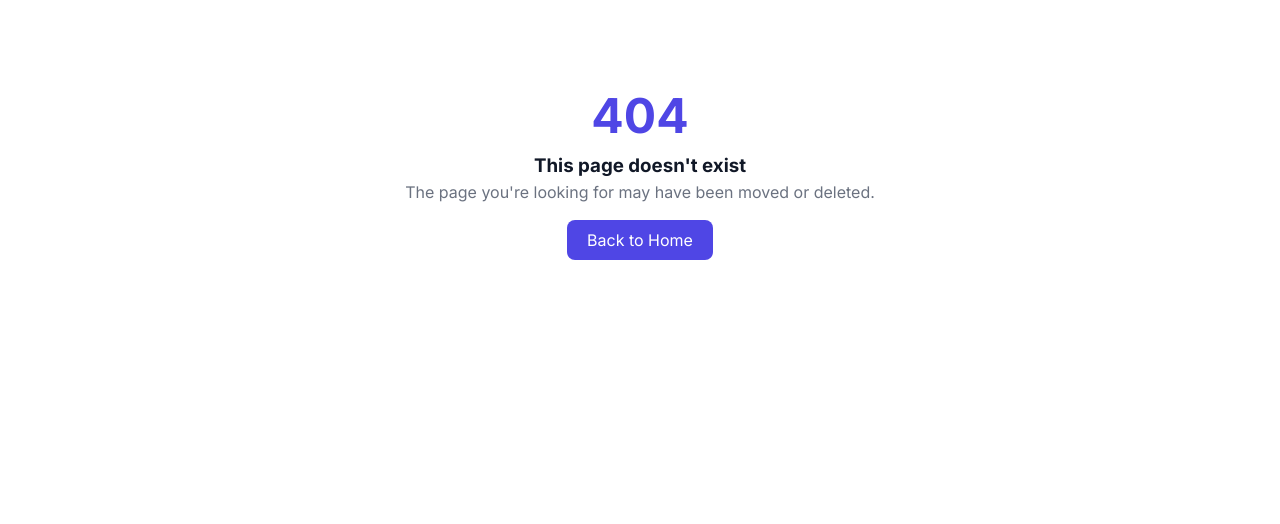
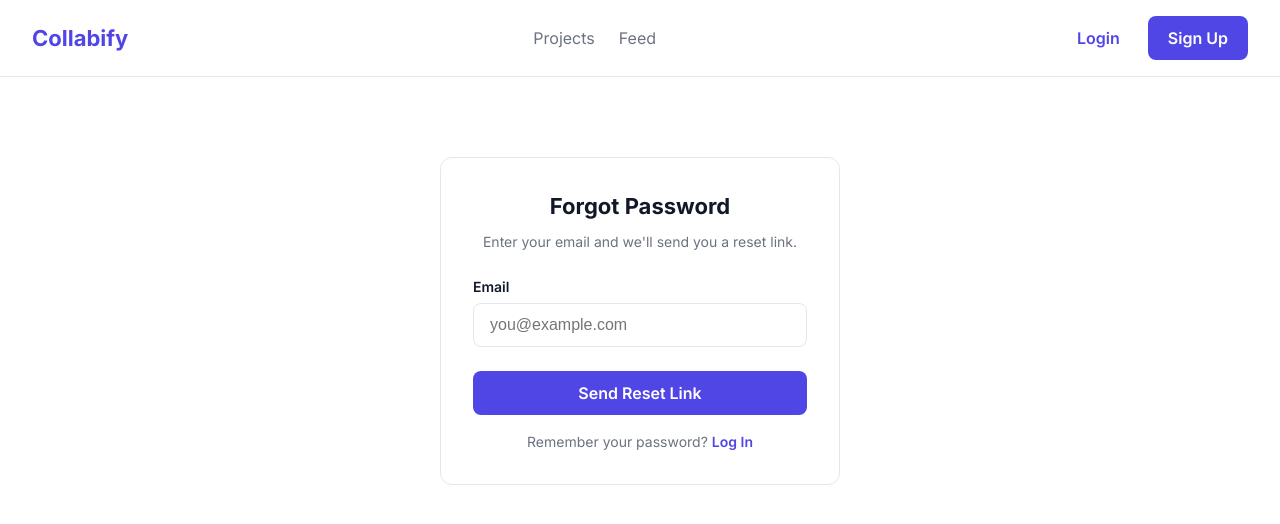
Before and after one commit to Moazam80/collabify, a React (Vite) app in the folder frontend/: page /forgot-password in a window 1280 px wide. Before the commit this address had no page. Shown: the top 524 px of the page. Built offline with nearby package versions, Linux system fonts and the light colour scheme.

Commit message:
feat: add Forgot Password link to Login page

```diff
--- a/frontend/src/App.jsx
+++ b/frontend/src/App.jsx
@@ -2,6 +2,7 @@ import { BrowserRouter, Routes, Route } from "react-router-dom";
 import Landing from "./pages/Landing";
 import Login from "./pages/Login";
 import Register from "./pages/Register";
+import ForgotPassword from "./pages/ForgotPassword";
 import NotFound from "./pages/NotFound";
 
 function App() {
@@ -11,6 +12,7 @@ function App() {
         <Route path="/" element={<Landing />} />
         <Route path="/login" element={<Login />} />
         <Route path="/register" element={<Register />} />
+        <Route path="/forgot-password" element={<ForgotPassword />} />
         <Route path="*" element={<NotFound />} />
       </Routes>
     </BrowserRouter>
--- /dev/null
+++ b/frontend/src/pages/ForgotPassword.jsx
@@ -0,0 +1,138 @@
+import { useState } from "react";
+import { Link } from "react-router-dom";
+import Navbar from "../components/Navbar";
+
+function ForgotPassword() {
+  const [email, setEmail] = useState("");
+  const [submitted, setSubmitted] = useState(false);
+
+  function handleSubmit(e) {
+    e.preventDefault();
+    console.log("Password reset requested for:", email);
+    // Real email-sending logic will be connected in Phase 12+
+    setSubmitted(true);
+  }
+
+  const inputStyle = {
+    width: "100%",
+    height: "44px",
+    padding: "12px 16px",
+    border: "1px solid var(--color-border)",
+    borderRadius: "var(--radius-sm)",
+    fontSize: "var(--font-size-base)",
+  };
+
+  return (
+    <div>
+      <Navbar />
+      <div
+        style={{
+          display: "flex",
+          justifyContent: "center",
+          padding: "80px 24px",
+        }}
+      >
+        <div
+          style={{
+            width: "100%",
+            maxWidth: "400px",
+            border: "1px solid var(--color-border)",
+            borderRadius: "var(--radius-md)",
+            padding: "32px",
+          }}
+        >
+          {!submitted ? (
+            <form onSubmit={handleSubmit}>
+              <h2
+                style={{
+                  fontSize: "var(--font-size-h3)",
+                  marginBottom: "8px",
+                  textAlign: "center",
+                }}
+              >
+                Forgot Password
+              </h2>
+              <p
+                style={{
+                  fontSize: "var(--font-size-small)",
+                  color: "var(--color-text-secondary)",
+                  textAlign: "center",
+                  marginBottom: "24px",
+                }}
+              >
+                Enter your email and we'll send you a reset link.
+              </p>
+
+              <div style={{ marginBottom: "24px" }}>
+                <label
+                  style={{
+                    display: "block",
+                    fontSize: "var(--font-size-small)",
+                    fontWeight: "600",
+                    marginBottom: "6px",
+                  }}
+                >
+                  Email
+                </label>
+                <input
+                  type="email"
+                  value={email}
+                  onChange={(e) => setEmail(e.target.value)}
+                  required
+                  style={inputStyle}
+                  placeholder="you@example.com"
+                />
+              </div>
+
+              <button
+                type="submit"
+                style={{
+                  width: "100%",
+                  background: "var(--color-primary)",
+                  color: "#fff",
+                  padding: "12px",
+                  borderRadius: "var(--radius-sm)",
+                  fontWeight: "600",
+                  fontSize: "var(--font-size-base)",
+                }}
+              >
+                Send Reset Link
+              </button>
+            </form>
+          ) : (
+            <div style={{ textAlign: "center" }}>
+              <div style={{ fontSize: "40px", marginBottom: "12px" }}>✅</div>
+              <h2 style={{ fontSize: "var(--font-size-h3)", marginBottom: "8px" }}>
+                Check Your Email
+              </h2>
+              <p
+                style={{
+                  fontSize: "var(--font-size-small)",
+                  color: "var(--color-text-secondary)",
+                }}
+              >
+                We've sent a password reset link to <strong>{email}</strong>.
+              </p>
+            </div>
+          )}
+
+          <p
+            style={{
+              textAlign: "center",
+              fontSize: "var(--font-size-small)",
+              color: "var(--color-text-secondary)",
+              marginTop: "16px",
+            }}
+          >
+            Remember your password?{" "}
+            <Link to="/login" style={{ color: "var(--color-primary)", fontWeight: "600" }}>
+              Log In
+            </Link>
+          </p>
+        </div>
+      </div>
+    </div>
+  );
+}
+
+export default ForgotPassword;
--- a/frontend/src/pages/Login.jsx
+++ b/frontend/src/pages/Login.jsx
@@ -73,16 +73,32 @@ function Login() {
 
           {/* Password Field */}
           <div style={{ marginBottom: "24px" }}>
+  <div
+    style={{
+      display: "flex",
+      justifyContent: "space-between",
+      alignItems: "center",
+      marginBottom: "6px",
+    }}
+  >
     <label
       style={{
-                display: "block",
         fontSize: "var(--font-size-small)",
         fontWeight: "600",
-                marginBottom: "6px",
       }}
     >
       Password
     </label>
+    <Link
+      to="/forgot-password"
+      style={{
+        fontSize: "var(--font-size-caption)",
+        color: "var(--color-primary)",
+      }}
+    >
+      Forgot Password?
+    </Link>
+  </div>
   <input
     type="password"
     value={password}
```
Lines whose indentation alone changed are shown as unchanged.
